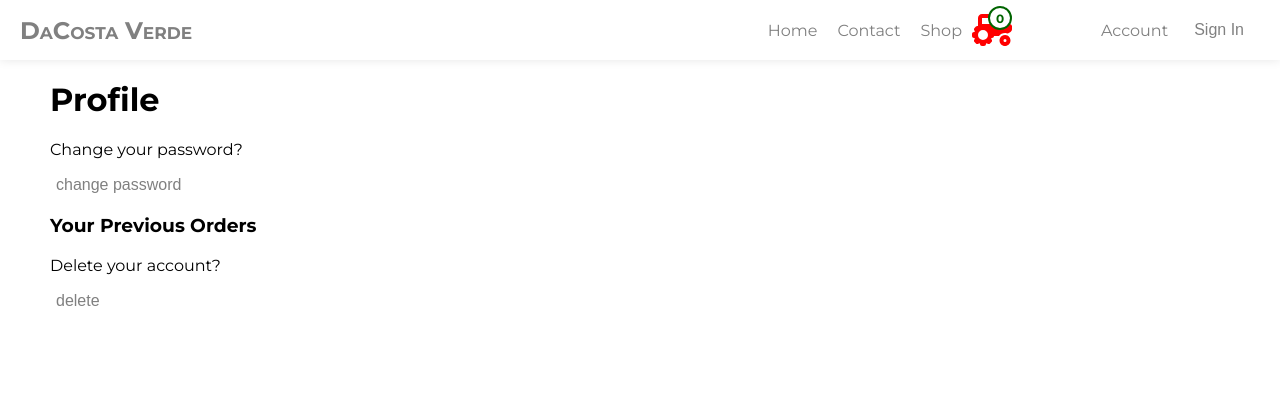
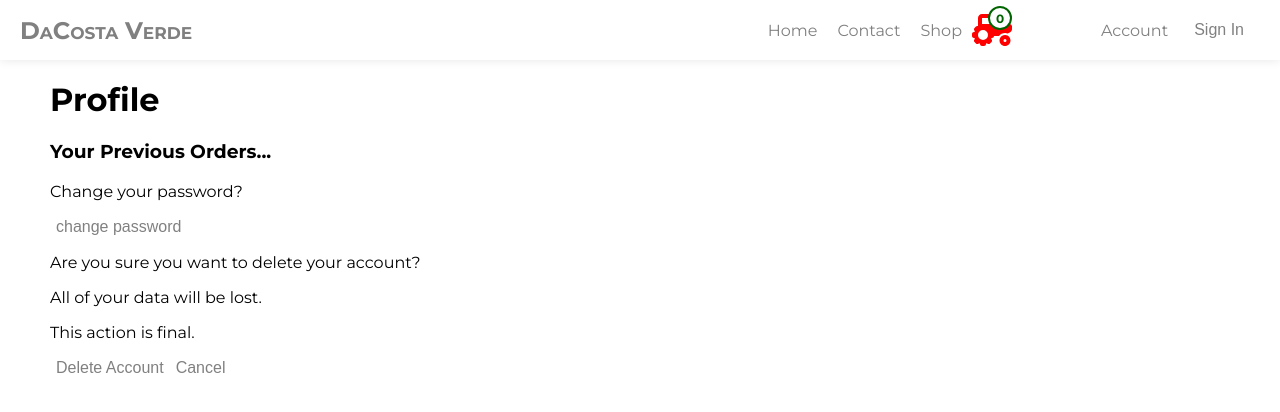
Before and after one commit to droverj/dacosta-verde, a React (Create React App) app: page /account in a window 1280 px wide. Both pictures are taken after a click on the button "delete". Shown: the top 412 px of the page. Built offline with nearby package versions, Linux system fonts and the light colour scheme; no server answers.

Commit message:
Add option to delete user

```diff
--- a/src/components/common/Account.js
+++ b/src/components/common/Account.js
@@ -1,12 +1,15 @@
 import React, { useState } from 'react';
 import UpdatePassword from './UpdatePassword'
 import Profile from './Profile'
+import DeleteAccount from './DeleteAccount'
 const Account = () => {
   const [changePassword, setChangePassword] = useState(false);
+  const [deleteUser, setDeleteUser] = useState(false);
 
   return (
     <div className='account'>
       <Profile />
+      <h3>Your Previous Orders...</h3>
       {changePassword ? (
         <UpdatePassword setChangePassword={setChangePassword} />
       ) : (
@@ -15,11 +18,15 @@ const Account = () => {
           <button onClick={() => setChangePassword(true)}>change password</button>
         </div>
       )}
-      <h3>Your Previous Orders</h3>
-      <div className='delete-account-container'>
-        <p>Delete your account?</p>
-        <button>delete</button>
-      </div>
+
+      {deleteUser ? (
+        <DeleteAccount setDeleteUser={setDeleteUser} />
+      ) : (
+        <div className='delete-account-container'>
+          <p>Delete your account?</p>
+          <button onClick={() => setDeleteUser(true)}>delete</button>
+        </div>
+      )}
     </div>
   );
 };
--- /dev/null
+++ b/src/components/common/DeleteAccount.js
@@ -0,0 +1,36 @@
+import React, { useState } from 'react';
+import { useAuth } from '../../hooks/AuthProvider';
+import { deleteUser } from 'firebase/auth';
+
+const DeleteAccount = ({ setDeleteUser }) => {
+  const { user } = useAuth();
+  const [error, setError] = useState(null);
+
+  const handleDeleteAccount = async () => {
+    try {
+      // Delete the user from Firebase Authentication
+      await deleteUser(user);
+
+      // User deleted successfully
+      setError(null);
+      console.log('User deleted successfully!');
+    } catch (error) {
+      // Handle deletion error
+      setError(error.message);
+      console.error('Error deleting user:', error);
+    }
+  };
+
+  return (
+    <div className='delete-account'>
+      <p>Are you sure you want to delete your account?</p>
+      <p>All of your data will be lost.</p>
+      <p>This action is final.</p>
+      <button onClick={handleDeleteAccount}>Delete Account</button>
+      <button onClick={() => setDeleteUser(false)}>Cancel</button>
+      {error && <p style={{ color: 'red' }}>{error}</p>}
+    </div>
+  );
+};
+
+export default DeleteAccount;
```
